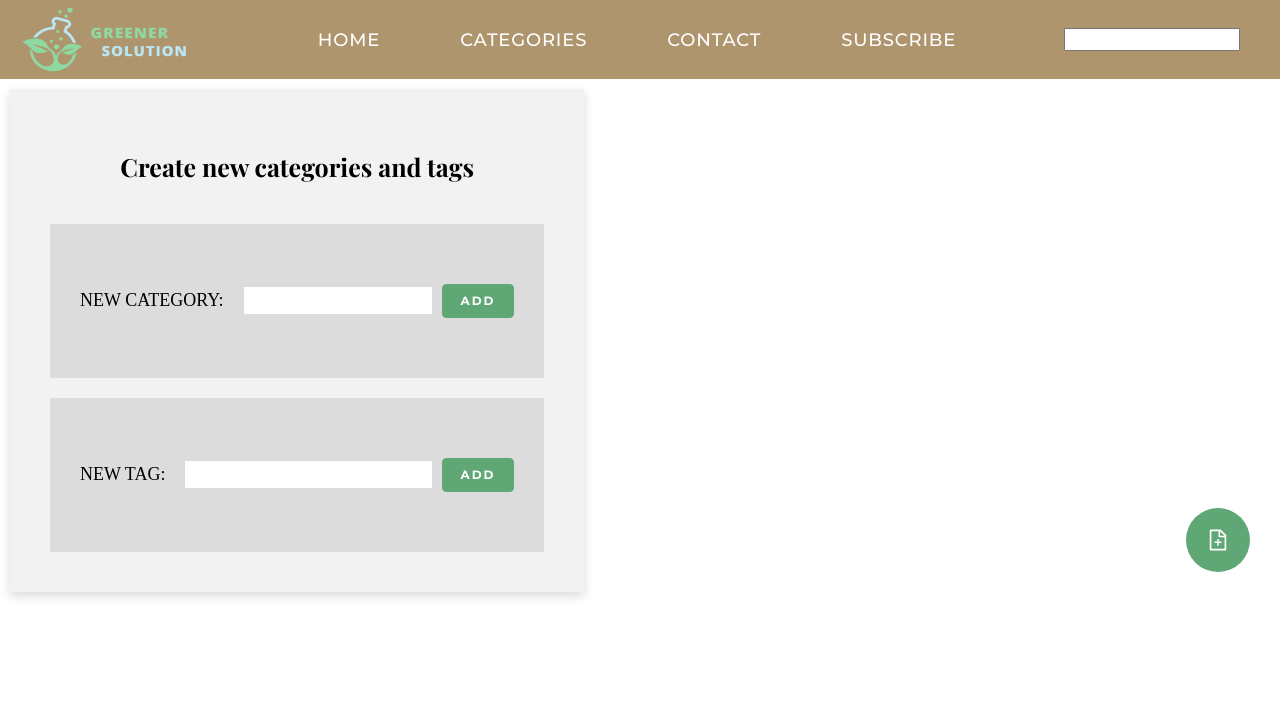
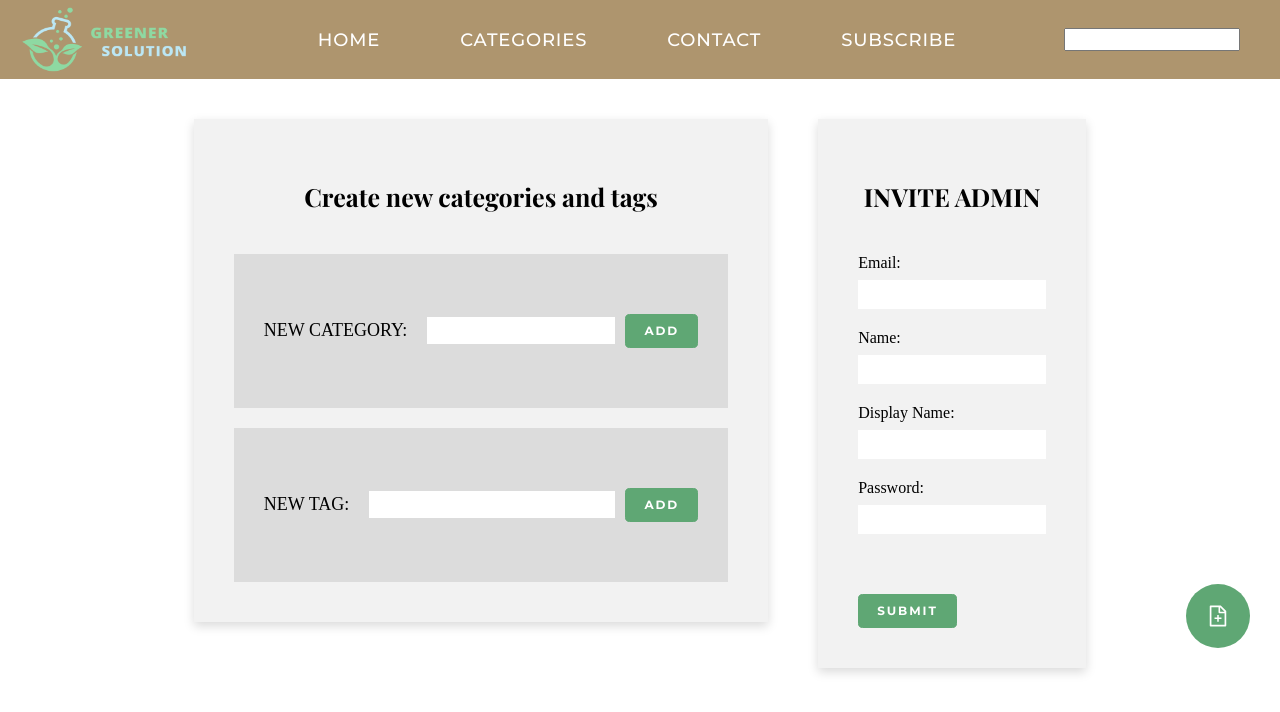
Before and after one commit to Tibor22/greener_solution_v2, a Next.js app: page /admin in a window 1280 px wide. Shown: the top 712 px of the page. Built offline with nearby package versions, Linux system fonts and the light colour scheme; no server answers; a web font is replaced by a local one.

Commit message:
added invite user functionality

```diff
--- /dev/null
+++ b/src/components/InviteForm.tsx
@@ -0,0 +1,139 @@
+import { FC, FormEventHandler, useState } from 'react';
+import { client } from '../../clientHelpers/helpers';
+import styled from 'styled-components';
+import { Heading, Error, Success } from '@/styles/sharedStyles';
+import Button from './Button';
+import { palette } from '@/styles/common';
+import Loading from '@/components/Loading';
+interface Props {}
+
+const InviteForm: FC<Props> = (props): JSX.Element => {
+	const [loading, setLoading] = useState(false);
+	const [error, setError] = useState<{ error: null | string }>({ error: null });
+	const [success, setSuccess] = useState<{ msg: null | string }>({ msg: null });
+	const [userData, setUserData] = useState({
+		email: '',
+		name: '',
+		password: '',
+		displayName: '',
+		role: 'ADMIN',
+	});
+
+	const handleSubmit: FormEventHandler<HTMLFormElement> = async (e) => {
+		e.preventDefault();
+		setLoading(true);
+		const returnedUser = await client.POST('/api/users', {
+			...userData,
+		});
+		if (returnedUser.status === 400) {
+			setError({ error: 'email or display name taken ' });
+			setTimeout(() => setError({ error: null }), 3000);
+		} else {
+			setSuccess({ msg: 'user successfully created' });
+			setTimeout(() => setSuccess({ msg: null }), 3000);
+		}
+		setUserData({
+			email: '',
+			name: '',
+			password: '',
+			displayName: '',
+			role: 'ADMIN',
+		});
+		setLoading(false);
+	};
+	return (
+		<Form
+			onSubmit={(e) => handleSubmit(e)}
+			style={{
+				display: 'flex',
+				flexDirection: 'column',
+				gap: '2rem',
+				justifyContent: 'space-around',
+			}}
+		>
+			<Heading isCentered level={2}>
+				INVITE ADMIN
+			</Heading>
+			<Label>
+				Email:
+				<Input
+					onChange={(e) =>
+						setUserData((prevData) => ({
+							...prevData,
+							email: e.target.value,
+						}))
+					}
+					value={userData.email}
+					type='email'
+				/>
+			</Label>
+			<Label>
+				Name:
+				<Input
+					onChange={(e) =>
+						setUserData((prevData) => ({
+							...prevData,
+							name: e.target.value,
+						}))
+					}
+					value={userData.name}
+					type='text'
+				/>
+			</Label>
+			<Label>
+				Display Name:
+				<Input
+					onChange={(e) =>
+						setUserData((prevData) => ({
+							...prevData,
+							displayName: e.target.value,
+						}))
+					}
+					value={userData.displayName}
+					type='text'
+				/>
+			</Label>
+			<Label>
+				Password:
+				<Input
+					onChange={(e) =>
+						setUserData((prevData) => ({
+							...prevData,
+							password: e.target.value,
+						}))
+					}
+					type='password'
+					autoComplete='current password'
+					value={userData.password}
+				/>
+			</Label>
+			{!error.error && !success.msg && <div style={{ height: '2rem' }}></div>}
+			{error.error && <Error position='relative'>{error.error}</Error>}
+			{success.msg && <Success position='relative'>{success.msg}</Success>}
+			<Button busy={loading} type='primary'>
+				SUBMIT
+			</Button>
+		</Form>
+	);
+};
+
+const Input = styled.input`
+	display: block;
+	margin-top: 0.8rem;
+	padding: 0.6rem 1rem;
+	outline: none;
+	border: none;
+`;
+
+const Label = styled.label`
+	font-size: 1.6rem;
+`;
+
+const Form = styled.form`
+	padding: 4rem;
+	background: ${palette.grey_light2};
+	box-shadow: ${palette.shadow};
+	position: relative;
+`;
+
+export default InviteForm;
--- a/src/pages/admin/index.tsx
+++ b/src/pages/admin/index.tsx
@@ -1,14 +1,15 @@
 // import AdminLayout from '@/components/AdminLayout';
 import Button from '@/components/Button';
 import { fonts, palette } from '@/styles/common';
-import { Heading, Text } from '@/styles/sharedStyles';
+import { Container, Heading, Text } from '@/styles/sharedStyles';
 import Link from 'next/link';
-import { ChangeEventHandler, FC, useState } from 'react';
+import { ChangeEventHandler, FC, FormEventHandler, useState } from 'react';
 import { AiOutlineFileAdd } from 'react-icons/ai';
 import styled from 'styled-components';
 import { client } from '../../../clientHelpers/helpers';
 import { API_URL } from '../../../config/config';
 import Loading from '@/components/Loading';
+import InviteForm from '@/components/InviteForm';
 
 interface Props {}
 
@@ -17,7 +18,13 @@ const Admin: FC<Props> = (props): JSX.Element => {
 	const [data, setData] = useState({ category: '', tag: '' });
 	const [error, setError] = useState({ category: null, tag: null });
 	const [added, setAdded] = useState<null | string>(null);
-
+	const [userData, setUserData] = useState({
+		email: '',
+		name: '',
+		password: '',
+		displayName: '',
+		role: 'ADMIN',
+	});
 	const handleAdd = async (name: string) => {
 		let names = name === 'category' ? 'categories' : 'tags';
 		setLoading(true);
@@ -90,6 +97,9 @@ const Admin: FC<Props> = (props): JSX.Element => {
 					</>
 				)}
 			</InputController>
+
+			<InviteForm />
+
 			<CLink href='/admin/post/create'>
 				<AiOutlineFileAdd size={24} />
 			</CLink>
@@ -134,6 +144,7 @@ const Add = styled.div`
 
 const InputController = styled.div`
 	position: relative;
+	height: fit-content;
 	text-align: center;
 	display: flex;
 	flex-direction: column;
@@ -151,8 +162,14 @@ const Input = styled.input`
 	outline: none;
 `;
 
-const Wrapper = styled.div`
+const Wrapper = styled(Container)`
+	margin-top: 3rem;
 	padding: 1rem;
+	display: grid;
+	grid-template-columns: auto auto;
+	grid-template-rows: auto;
+	align-content: start;
+	gap: 5rem;
 `;
 
 const CLink = styled(Link)`
--- a/src/pages/api/users/index.ts
+++ b/src/pages/api/users/index.ts
@@ -4,6 +4,10 @@ import prisma from '../../../../lib/prisma';
 import userModel from '../../../../models/UserModel';
 import { getServerSession } from 'next-auth/next';
 import { authOptions } from '../auth/[...nextauth]';
+import {
+	userValidationSchema,
+	validateSchema,
+} from '../../../../lib/validators';
 
 const handler: NextApiHandler = async (req, res) => {
 	const { method } = req;
@@ -21,6 +25,17 @@ const handler: NextApiHandler = async (req, res) => {
 
 const createNewUser: NextApiHandler = async (req, res) => {
 	const { name, role, displayName, email, password }: UserObject = req.body;
+
+	const error = validateSchema(userValidationSchema, {
+		name,
+		role,
+		displayName,
+		email,
+		password,
+	});
+	if (error) {
+		return res.status(400).json({ error: error });
+	}
 	const signupResponse = await userModel.signup({
 		name,
 		role,
--- a/src/styles/sharedStyles.tsx
+++ b/src/styles/sharedStyles.tsx
@@ -157,8 +157,12 @@ export const Container = styled.div`
 	}
 `;
 
-export const Error = styled(Text)<{ bottom?: string; top?: string }>`
-	position: absolute;
+export const Error = styled(Text)<{
+	bottom?: string;
+	top?: string;
+	position?: string;
+}>`
+	position: ${({ position }) => (position ? position : 'absolute')};
 	bottom: ${({ bottom }) => (bottom ? bottom : '0.5rem')};
 	left: 50%;
 	transform: translateX(-50%);
@@ -169,3 +173,19 @@ export const Error = styled(Text)<{ bottom?: string; top?: string }>`
 	text-transform: uppercase;
 	border-radius: 8px;
 `;
+export const Success = styled(Text)<{
+	bottom?: string;
+	top?: string;
+	position?: string;
+}>`
+	position: ${({ position }) => (position ? position : 'absolute')};
+	bottom: ${({ bottom }) => (bottom ? bottom : '0.5rem')};
+	left: 50%;
+	transform: translateX(-50%);
+	font-size: ${fonts.xsmall};
+	padding: 0.5rem 1rem;
+	background: ${palette.light_green};
+	color: white;
+	text-transform: uppercase;
+	border-radius: 8px;
+`;
```
Also changed, not shown: src/pages/index.tsx (+0 -117 lines).
